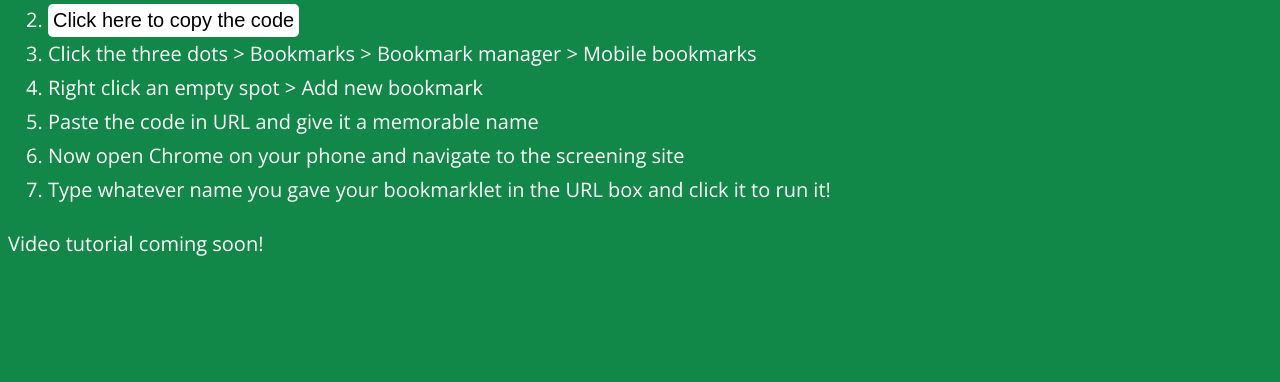
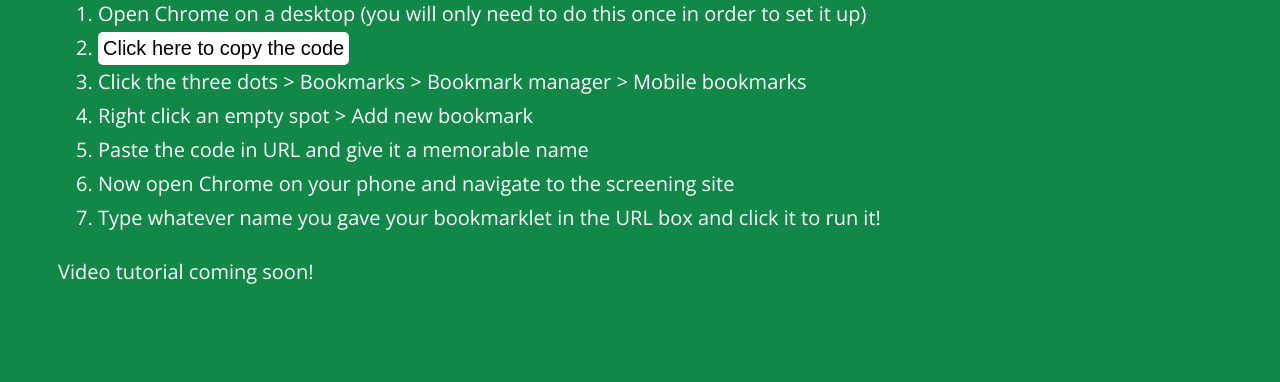
Before and after one commit to paramt/automate-covid-screening, a plain HTML site: page index.html in a window 1280 px wide. Shown: the part 418-800 px from the top of the page. Drawn offline with nearby package versions, Linux system fonts and the light colour scheme.

Commit message:
Add body padding

```diff
--- a/styles.css
+++ b/styles.css
@@ -1,6 +1,7 @@
 body {
 	background-color: #118847;
 	color: white;
+	padding: 10px 20px;
 }
 
 h1 {
@@ -55,6 +56,12 @@ button:hover {
 	cursor: pointer;
 }
 
+@media only screen and (min-width: 600px) {
+  body {
+    padding: 20px 50px;
+  }
+}
+
 /* Tooltip code from https://www.w3schools.com/css/css_tooltip.asp */
 
 .tooltip {
```
